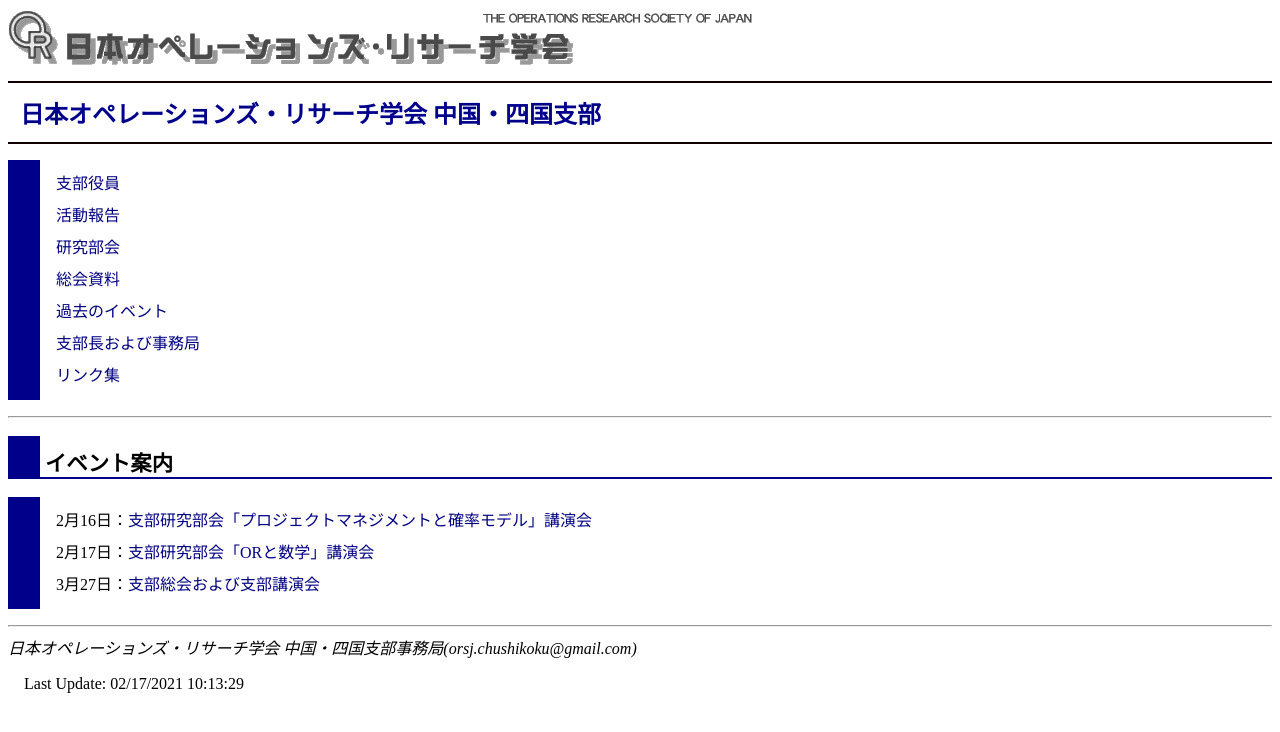
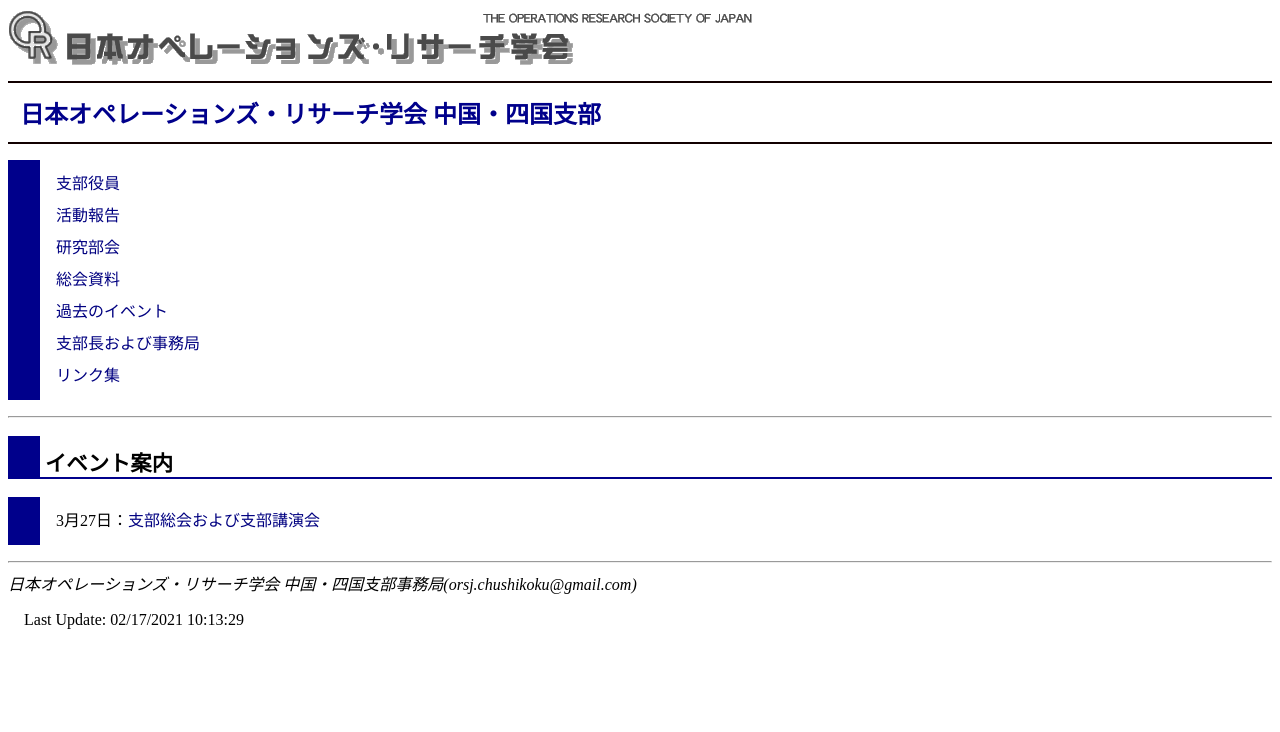
Before and after one commit to orsj-cs/orsj-cs.github.io, a Jekyll site: the page built from index.html, in a window 1280 px wide. Shown: the top 732 px of the page. Built offline with Jekyll 4.4.1, drawn with Linux system fonts in a browser that asks for light colours.

Commit message:
Update index.html

```diff
--- a/index.html
+++ b/index.html
@@ -17,7 +17,5 @@ title: 日本オペレーションズ・リサーチ学会 中国・四国支部
 <h2>イベント案内</h2>
 
 <ul>
-    <li>2月16日：<a href="event/20210216.html">支部研究部会「プロジェクトマネジメントと確率モデル」講演会</a></li>
-    <li>2月17日：<a href="event/20210217.html">支部研究部会「ORと数学」講演会</a></li>
     <li>3月27日：<a href="event/20210327.html">支部総会および支部講演会</a></li>
 </ul>
```
